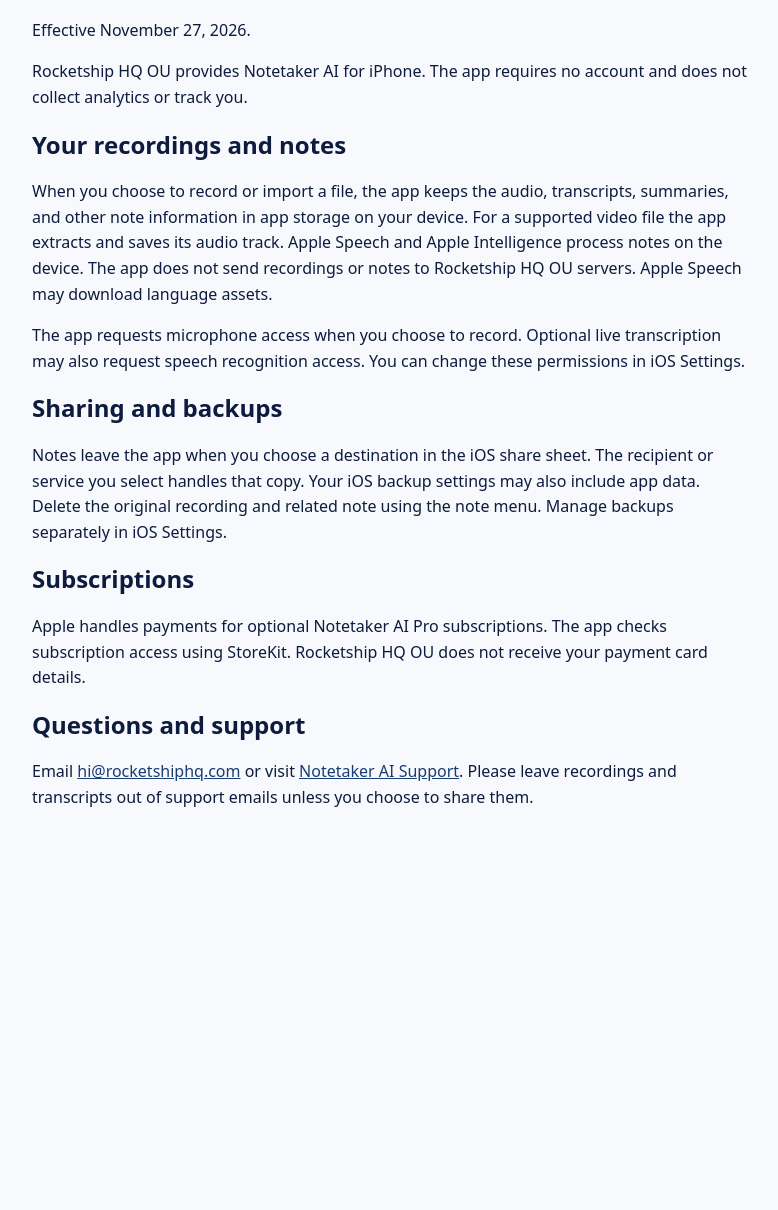
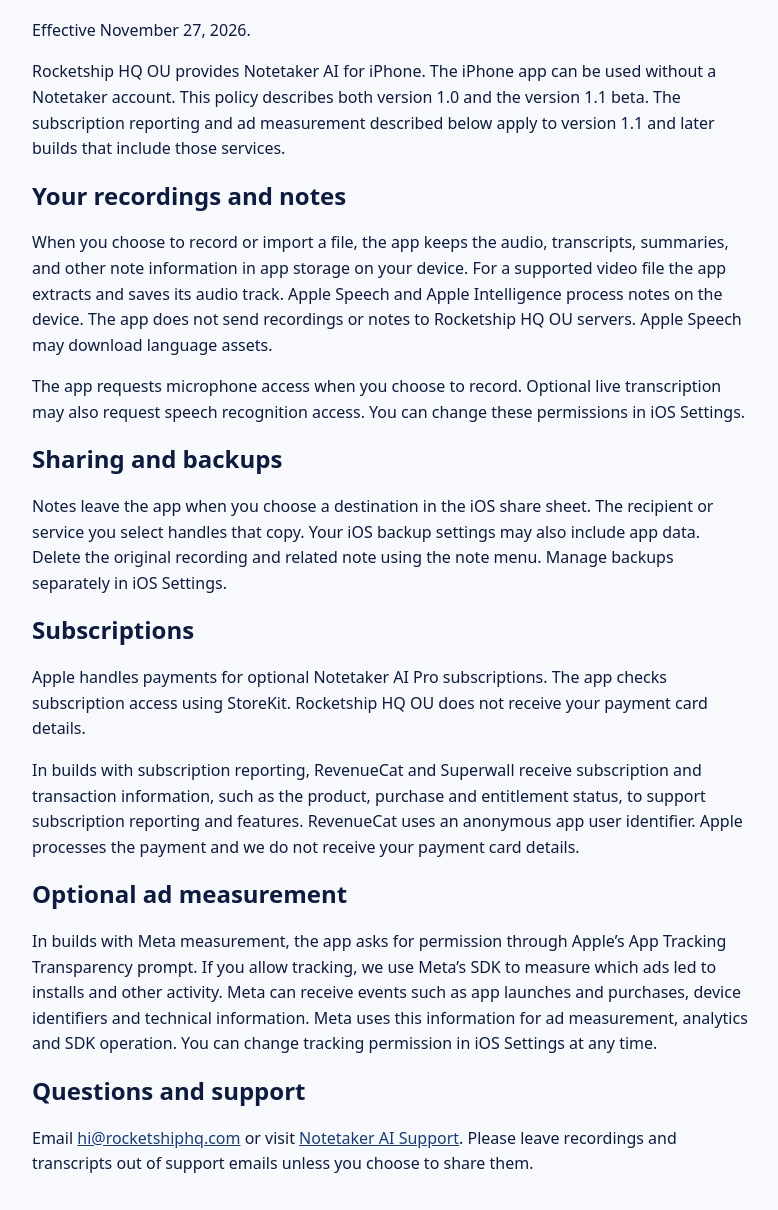
Before and after one commit to fortytwode/app-policies, a plain HTML site: page notetaker-ai/index.html in a window 1280 px wide. Shown: the part 90-1300 px from the top of the page, without its empty margins (248-1026 px from the left). Before the commit the page ends 949 px from the top, so only its background shows below. Drawn offline with Linux system fonts and the light colour scheme.

Commit message:
Describe Notetaker 1.1 subscription and optional ad measurement

```diff
--- a/notetaker-ai/index.html
+++ b/notetaker-ai/index.html
@@ -9,7 +9,7 @@
 <body><main>
 <h1>Notetaker AI Privacy Policy</h1>
 <p>Effective November 27, 2026.</p>
-<p>Rocketship HQ OU provides Notetaker AI for iPhone. The app requires no account and does not collect analytics or track you.</p>
+<p>Rocketship HQ OU provides Notetaker AI for iPhone. The iPhone app can be used without a Notetaker account. This policy describes both version 1.0 and the version 1.1 beta. The subscription reporting and ad measurement described below apply to version 1.1 and later builds that include those services.</p>
 <h2>Your recordings and notes</h2>
 <p>When you choose to record or import a file, the app keeps the audio, transcripts, summaries, and other note information in app storage on your device. For a supported video file the app extracts and saves its audio track. Apple Speech and Apple Intelligence process notes on the device. The app does not send recordings or notes to Rocketship HQ OU servers. Apple Speech may download language assets.</p>
 <p>The app requests microphone access when you choose to record. Optional live transcription may also request speech recognition access. You can change these permissions in iOS Settings.</p>
@@ -17,6 +17,9 @@
 <p>Notes leave the app when you choose a destination in the iOS share sheet. The recipient or service you select handles that copy. Your iOS backup settings may also include app data. Delete the original recording and related note using the note menu. Manage backups separately in iOS Settings.</p>
 <h2>Subscriptions</h2>
 <p>Apple handles payments for optional Notetaker AI Pro subscriptions. The app checks subscription access using StoreKit. Rocketship HQ OU does not receive your payment card details.</p>
+<p>In builds with subscription reporting, RevenueCat and Superwall receive subscription and transaction information, such as the product, purchase and entitlement status, to support subscription reporting and features. RevenueCat uses an anonymous app user identifier. Apple processes the payment and we do not receive your payment card details.</p>
+<h2>Optional ad measurement</h2>
+<p>In builds with Meta measurement, the app asks for permission through Apple’s App Tracking Transparency prompt. If you allow tracking, we use Meta’s SDK to measure which ads led to installs and other activity. Meta can receive events such as app launches and purchases, device identifiers and technical information. Meta uses this information for ad measurement, analytics and SDK operation. You can change tracking permission in iOS Settings at any time.</p>
 <h2>Questions and support</h2>
 <p>Email <a href="mailto:hi@rocketshiphq.com">hi@rocketshiphq.com</a> or visit <a href="support/">Notetaker AI Support</a>. Please leave recordings and transcripts out of support emails unless you choose to share them.</p>
 </main></body></html>
```
